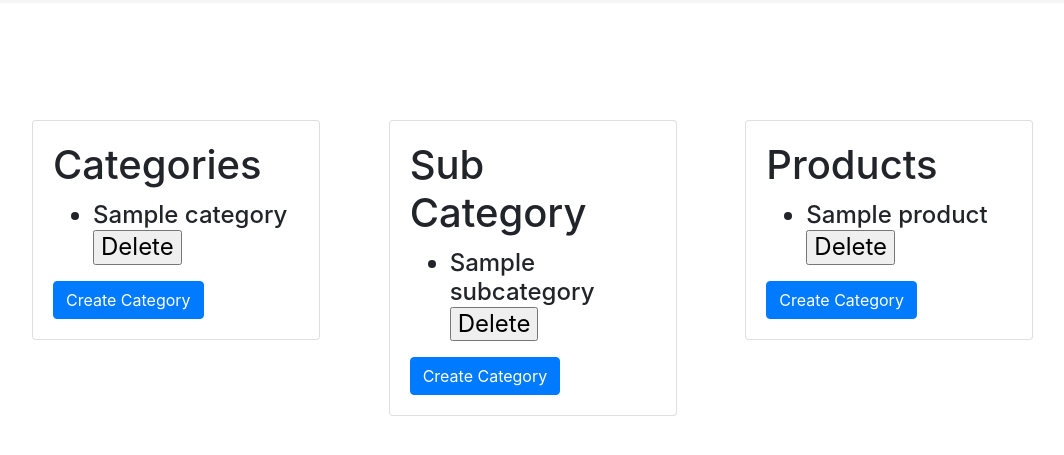
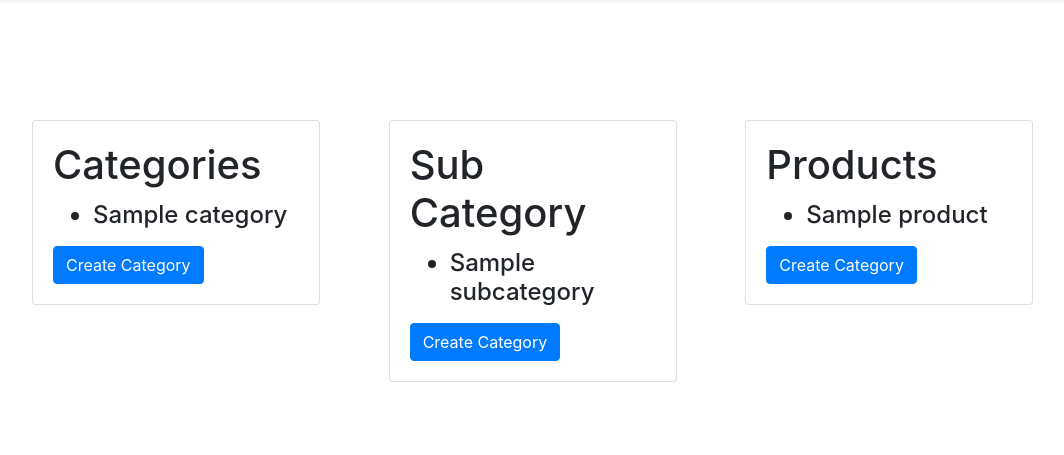
Before and after one commit to Rakeshlalkn/Ecommerse-site.io, a Django app: page /items/list/ in a window 1280 px wide. Shown: the part 80-535 px from the top of the page, without its empty margins (88-1152 px from the left). Run offline with Django 3.2, Linux system fonts and the light colour scheme; a user stored in the database is signed in; tables that the repository leaves empty hold one stand-in row (values such as "Sample post"); some libraries are stand-ins or nearby versions.

Commit message:
Update items_list.html

```diff
--- a/products/templates/items_list.html
+++ b/products/templates/items_list.html
@@ -9,9 +9,7 @@
           <h4>
             <ul>
             {% for category in categories %}
-              <li>{{ category.name }}<form action="{% url 'delete_item' table='category' pk=category.pk %}" method="post">{% csrf_token %}
-        <input type="submit" value="Delete">
-    </form></li>
+              <li>{{ category.name }}</li>
             {% empty %}
               <li>No categories yet.</li>
             {% endfor %}
@@ -28,9 +26,7 @@
           <h4>
             <ul>
             {% for subcategories in subcategories %}
-              <li>{{ subcategories.name }}<form action="{% url 'delete_item' table='subcategories' pk=subcategories.pk %}" method="post">{% csrf_token %}
-        <input type="submit" value="Delete">
-    </form</li>
+              <li>{{ subcategories.name }}</li>
             {% empty %}
               <li>No subcategories yet.</li>
             {% endfor %}
@@ -47,10 +43,7 @@
           <h4>
             <ul>
             {% for products in products %}
-              <li>{{ products.name }}
-              <form action="{% url 'delete_item' table='products' pk=products.pk %}" method="post">{% csrf_token %}
-        <input type="submit" value="Delete">
-    </form</li>
+              <li>{{ products.name }}</li>
             {% empty %}
               <li>No products yet.</li>
             {% endfor %}
```
